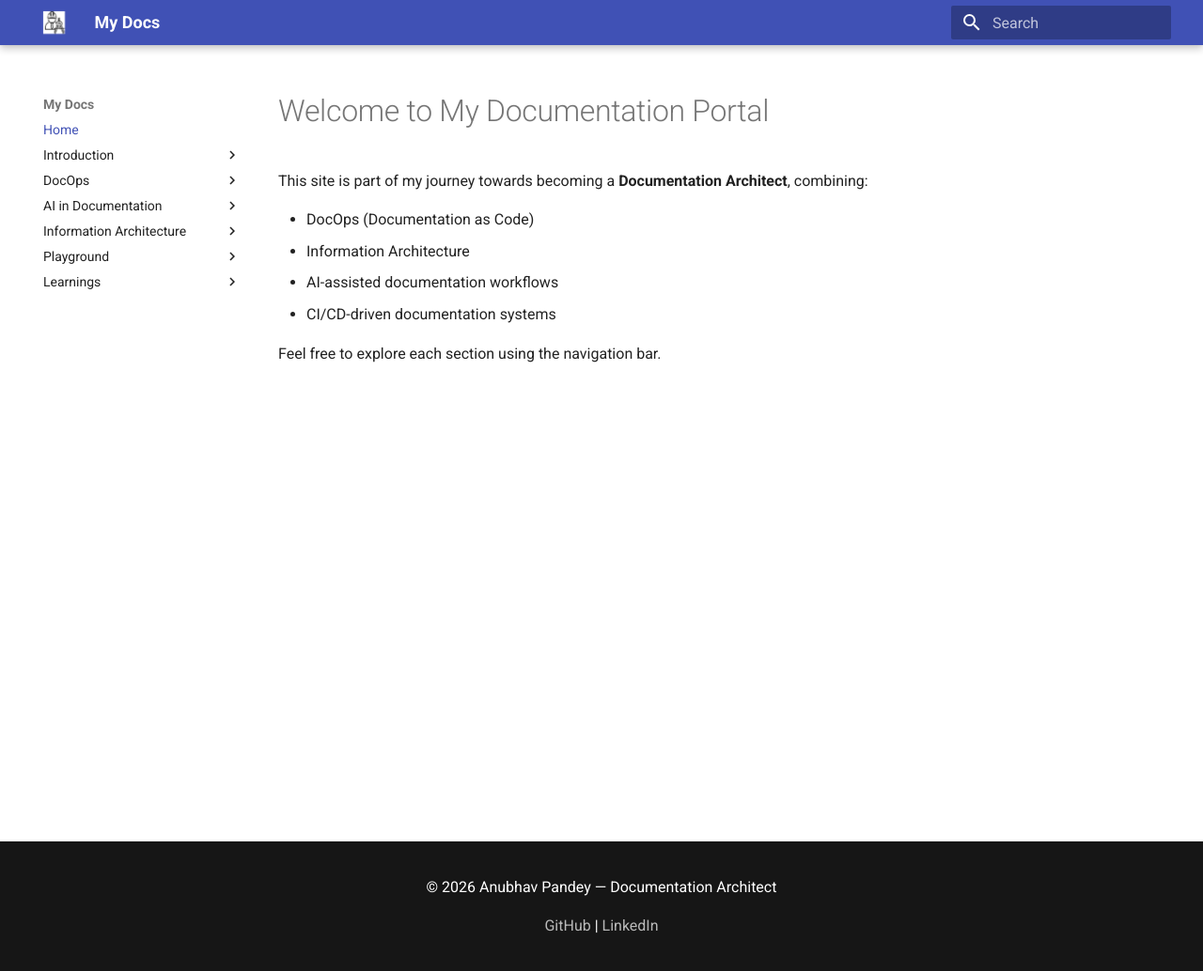
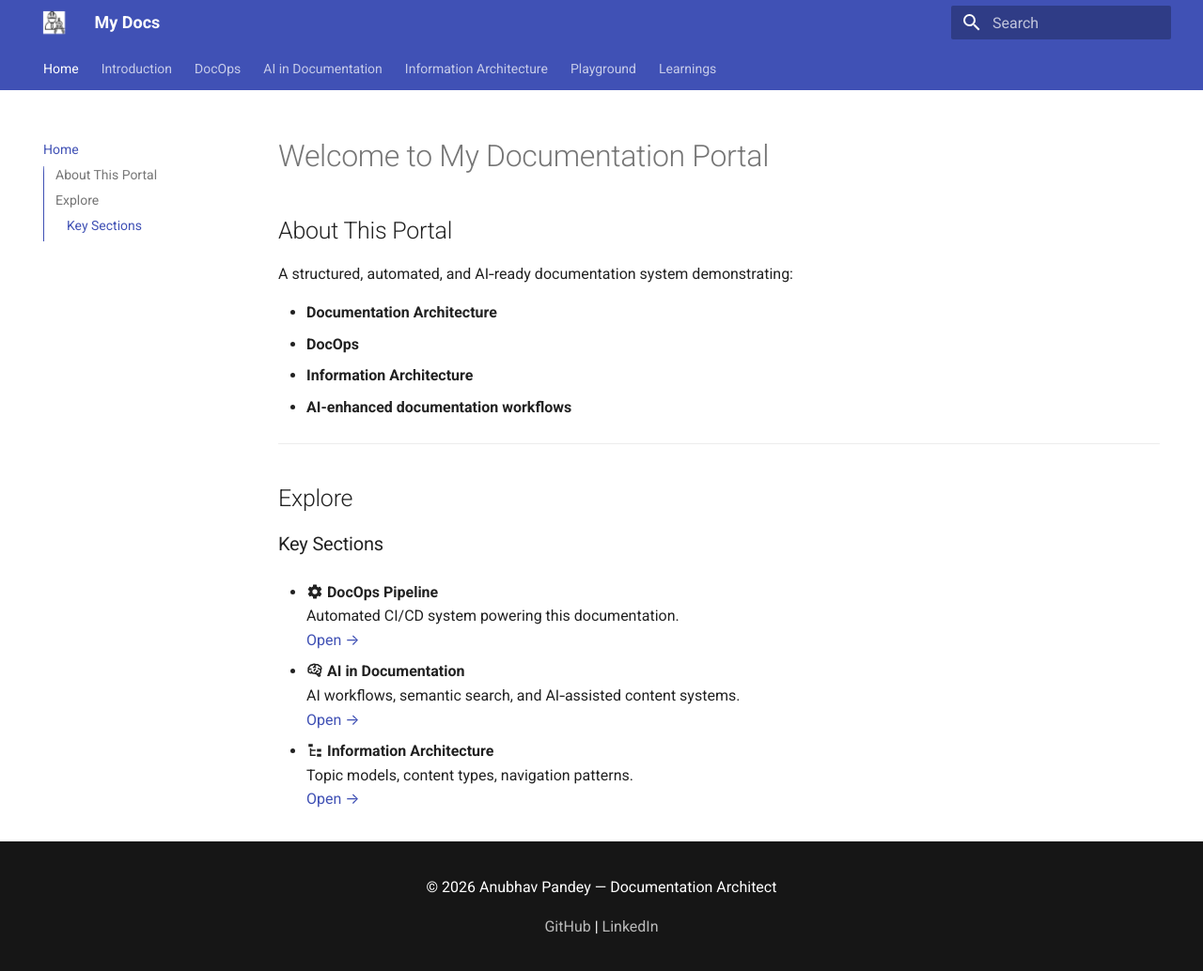
Before and after one commit to ADocLab/DocOps-Repo, an MkDocs documentation site: the page built from docs/index.md, in a window 1280 px wide and 1035 px high. Shown: the whole window at 94% size. Built offline with MkDocs 1.6.1 and Material for MkDocs 9.7.7, drawn with Linux system fonts in a browser that asks for light colours.

```diff
--- a/docs/index.md
+++ b/docs/index.md
@@ -1,11 +1,42 @@
-
 # Welcome to My Documentation Portal
 
-This site is part of my journey towards becoming a **Documentation Architect**, combining:
+## About This Portal
 
-- DocOps (Documentation as Code)
-- Information Architecture
-- AI-assisted documentation workflows
-- CI/CD-driven documentation systems
+A structured, automated, and AI‑ready documentation system demonstrating:
 
-Feel free to explore each section using the navigation bar.
+- **Documentation Architecture**
+- **DocOps**
+- **Information Architecture**
+- **AI-enhanced documentation workflows**
+
+---
+
+## Explore
+
+### Key Sections
+
+- :material-cog: **DocOps Pipeline**
+  Automated CI/CD system powering this documentation.
+  [Open →](docops/index.md)
+
+- :material-brain: **AI in Documentation**
+  AI workflows, semantic search, and AI‑assisted content systems.
+  [Open →](ai/index.md)
+
+- :material-file-tree: **Information Architecture**
+  Topic models, content types, navigation patterns.
+  [Open →](architecture/index.md)
+
+
+
+<!--Following is the sample for card display, but it DOES NOT work with mkdocs material-->
+<!--
+## Sample Block for Card
+
+-   :material-heart: **Test Card Title**
+
+    This is a test card.
+
+    [Open →](index.md)
+-->
+<!--Card block ends here-->
--- a/mkdocs.yml
+++ b/mkdocs.yml
@@ -6,20 +6,17 @@ theme:
   logo: assets/logo.png
   favicon: assets/favicon.png
 
+  palette:
+    - scheme: default
+      primary: indigo
+      accent: indigo
+    - scheme: slate
+      primary: indigo
+      accent: indigo
 
-
-font:
-  text: Roboto
-  code: Roboto Mono
-
-  palette:
-      - scheme: default
-        primary: indigo
-        accent: indigo
-      - scheme: slate
-        primary: indigo
-        accent: indigo
-
+  font:
+    text: Roboto
+    code: Roboto Mono
 
   features:
     - navigation.tabs
@@ -32,6 +29,11 @@ font:
     - content.code.copy
     - toc.integrate
     - content.footer
+    - content.cards    # ✅ Correct
+    # - content.grid    # ❌ MkDocs Material DOES NOT HAVE THIS FEATURE. Remove it.
+
+plugins:
+  - search
 
 nav:
   - Home: index.md
@@ -68,6 +70,9 @@ markdown_extensions:
   - pymdownx.superfences
   - pymdownx.tabbed
   - pymdownx.highlight
+  - pymdownx.emoji:
+      emoji_index: !!python/name:material.extensions.emoji.twemoji
+      emoji_generator: !!python/name:material.extensions.emoji.to_svg
 
 extra:
   social:
```
Also changed, not shown: 1 other file.
